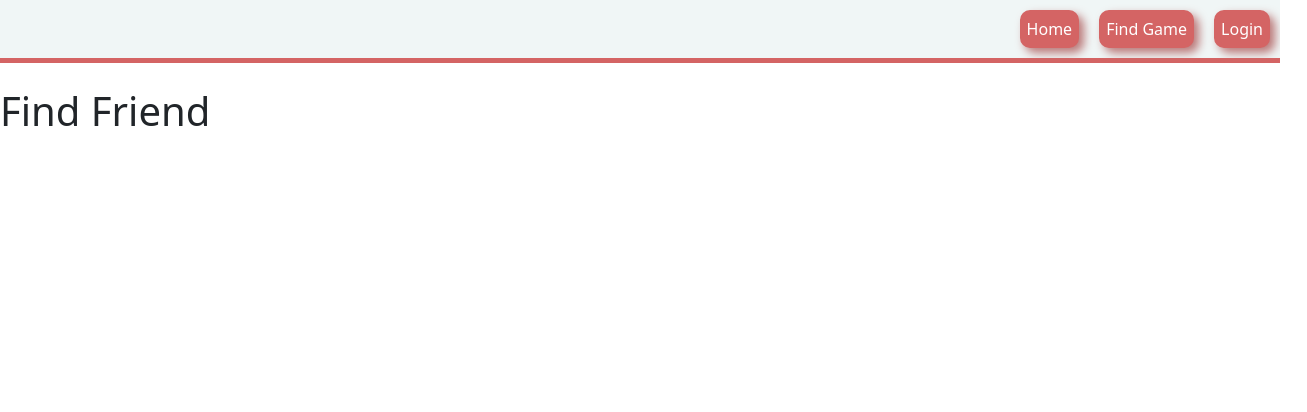
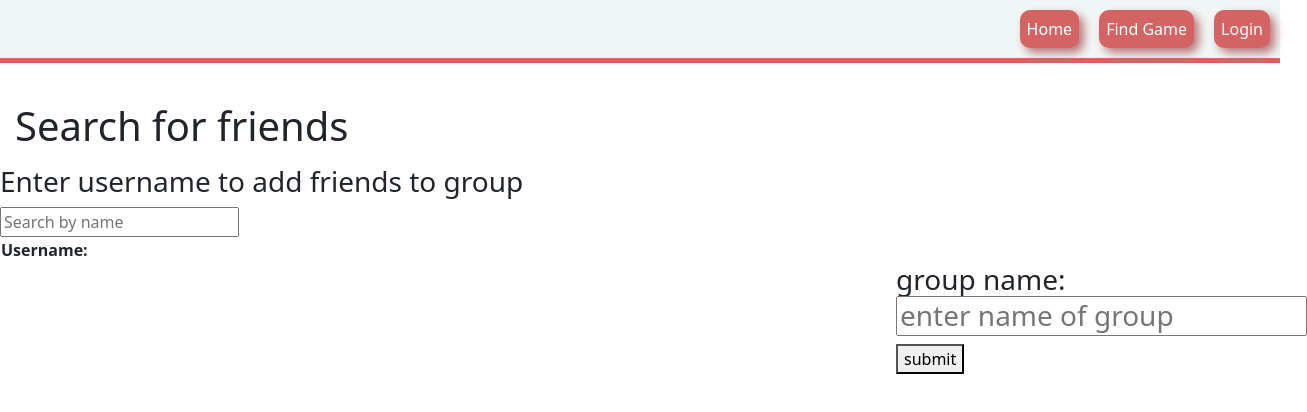
Before and after one commit to CaldwellDerek/jolly-co-op-frontend, a React (Create React App) app: page /findfriend in a window 1280 px wide. Shown: the top 412 px of the page, 1307 px wide, since content can reach past the window. Built offline with nearby package versions, Linux system fonts and the light colour scheme.

Commit message:
find user page

```diff
--- a/src/App.js
+++ b/src/App.js
@@ -5,6 +5,8 @@ import  Navbar  from "./components/Navbar"
 import API from "./utils/API"
 import FindGame from "./components/pages/Find-Game";
 import "./components/pages/Find-Game/style.css"
+import MyGroups from "./components/pages/My-Group";
+import FindFriend from "./components/pages/Find-Friend";
 
 function App() {
   const [token, setToken] = useState("");
@@ -43,9 +45,9 @@ function App() {
         <Route path="/" element={<h1>Homepage</h1>}/>
         <Route path="/login" element={<Login setToken={setToken} setUserId={setUserId} setIsLoggedIn={setIsLoggedIn}/>}/>
         <Route path="/signup" element={<h1>Signup</h1>}/>
-        <Route path="/findfriend" element={<h1>Find Friend</h1>}/>
+        <Route path="/findfriend" element={<FindFriend/>}/>
         <Route path="/findgames" element={<FindGame/>}/>
-        <Route path="/mygroup" element={<h1>Group Page</h1>}/>
+        <Route path="/mygroup" element={<MyGroups/>}/>
         <Route path="/mylist" element={<h1>My List</h1>}/>
         <Route path="*" element={<h1>404 page not found</h1>}/>
       </Routes>
--- /dev/null
+++ b/src/components/pages/Find-Friend/index.js
@@ -0,0 +1,89 @@
+import React, { useState, useEffect } from "react";
+import { Link } from "react-router-dom"
+import './style.css'
+import API from "../../../utils/API"
+
+
+const FindFriend = () => {
+    const [data, setData] = useState([]);
+    const [query, setQuery] = useState("");
+
+    const fetchFriends = (e) => {
+        // setQuery(e.target.value)
+        const fetchUsers = async () => {
+            const users = await API.getAllUsers();
+            var newUsers = users.filter(function (user) {
+                var username = user.username.toLowerCase()
+                if (username.includes(e.target.value.toLowerCase())) {
+                    return user
+                }
+            })
+            console.log(newUsers)
+            setData(newUsers);
+            const members = [];
+            document.querySelector('#add-member').addEventListener('click', e => {
+                members.push(data);
+
+
+            })
+        }
+        fetchUsers()
+        return
+    }
+
+
+return (
+
+    <div>
+        <div className="Search">
+            <h1 className="Search-Title">Search for friends</h1>
+            <div className="SearchBar">
+                <h3>Enter username to add friends to group</h3>
+
+                <input className="search" onChange={fetchFriends} placeholder="Search by name" />
+                {/* {<UserTable data={[data]}/>} */}
+                <table>
+                    <tbody>
+                        <tr>
+                            <th> Username:</th>
+                        </tr>
+                        {data.map((users) => (
+                            <tr key={users.id}>
+                                <th>{users.username}<button id="add-member">+</button></th>
+                            </tr>
+                        )
+                        )}
+                    </tbody>
+                </table>
+
+            </div>
+        </div>
+
+        <div className="Group-Card">
+            <div>
+                <h3>group name:<input className="GroupName" id="group-name" placeholder="enter name of group"></input> </h3>
+            </div>
+
+            <div>
+                {/* <h3>added members</h3>
+                    <tr key={members.id}>
+                        <th>{members.username}<button className="delete-member">+</button></th>
+                    </tr>  */}
+            </div>
+            <button>submit</button>
+            {/* <form>
+                    <label for="groupName">Group Name:</label>
+                    <input
+                    type="text"
+                    name="groupName"
+                    value={groupName}
+                    // onChange={handleFormChange}
+                    />{" "}
+
+                </form> */}
+        </div>
+
+    </div>
+)
+}
+export default FindFriend
--- /dev/null
+++ b/src/components/pages/Find-Friend/style.css
@@ -0,0 +1,13 @@
+.Search{
+
+}
+
+/* Title */
+.Search-Title{
+    margin: 15px;
+}
+.Group-Card{
+    height: 80vh;
+    width: 30%;
+    float: right
+}
--- a/src/components/pages/My-Group/index.js
+++ b/src/components/pages/My-Group/index.js
@@ -1,26 +1,30 @@
 import React, {useState,useEffect} from "react";
-const {Link, BrowserRouter} = window.ReactRouterDom
-import JollyGroup from '../../Group'
 import './style.css'
+import {Link} from "react-router-dom"
+import FindFriend from "../Find-Friend";
+
+// import JollyGroup from './components/Group'
+
 
 const MyGroups = () => {
-    const [groups, setGroups] = useState([])
+    // const [groups, setGroups] = useState([])
 
     return (
     <div>
+            <h1 className="JollyH1">My jolly groups:</h1>
         <div className="MyGroups">
-            <h1>My jolly groups:</h1>
             {/* {groups.map(group=><JollyGroup name={group.name} owner={group.OwnerId.user} members={group.Users} games={group.games}/>)} */}
             {/* ?? on how to map within a map for users and for games */}
         </div>
         <div className="NewGroup">
-            <Link to={'../../components/NewGroup'}>
-            <button id="start-new">Start a new group</button>
+            <Link to='/findfriend' className="start-new">Start a new group
+            {/* <button className="start-new">Start a new group</button> */}
             </Link>
         </div>
 
 
     </div>
 
-    )
+    );
 }
+export default MyGroups
--- /dev/null
+++ b/src/components/pages/My-Group/style.css
@@ -0,0 +1,26 @@
+.JollyH1 {
+    text-align: center;
+}
+
+.MyGroups{
+    margin: 5px;
+    background-color: gray;
+    height: 70vh;
+}
+.NewGroup{
+    margin-top: 25px;
+    margin-bottom: 70px;
+    text-align: center;
+}
+.start-new{
+    height: 40px;
+    width: 70vw;
+    text-decoration: none;
+    border: 5px solid rgb(212, 100, 100);
+    background-color:rgb(212, 100, 100) ;
+    border-radius: 10px;
+    /* border-bottom-left-radius: 0;
+    border-bottom-right-radius: 0; */
+    color:white;
+    box-shadow: 5px 5px 10px rgb(186, 119, 119);
+}
--- a/src/utils/API.js
+++ b/src/utils/API.js
@@ -30,7 +30,12 @@ isValidToken:token=>{
             "Content-Type":"application/json"
         }
         }).then(res=>res.json())
+    },
+    getAllUsers: () => {
+        return fetch(`${URL_PREFIX}/api/users`).then(res=>res.json())
+
     }
+
 }
 
     // getAllGroups : ()=>{
```
